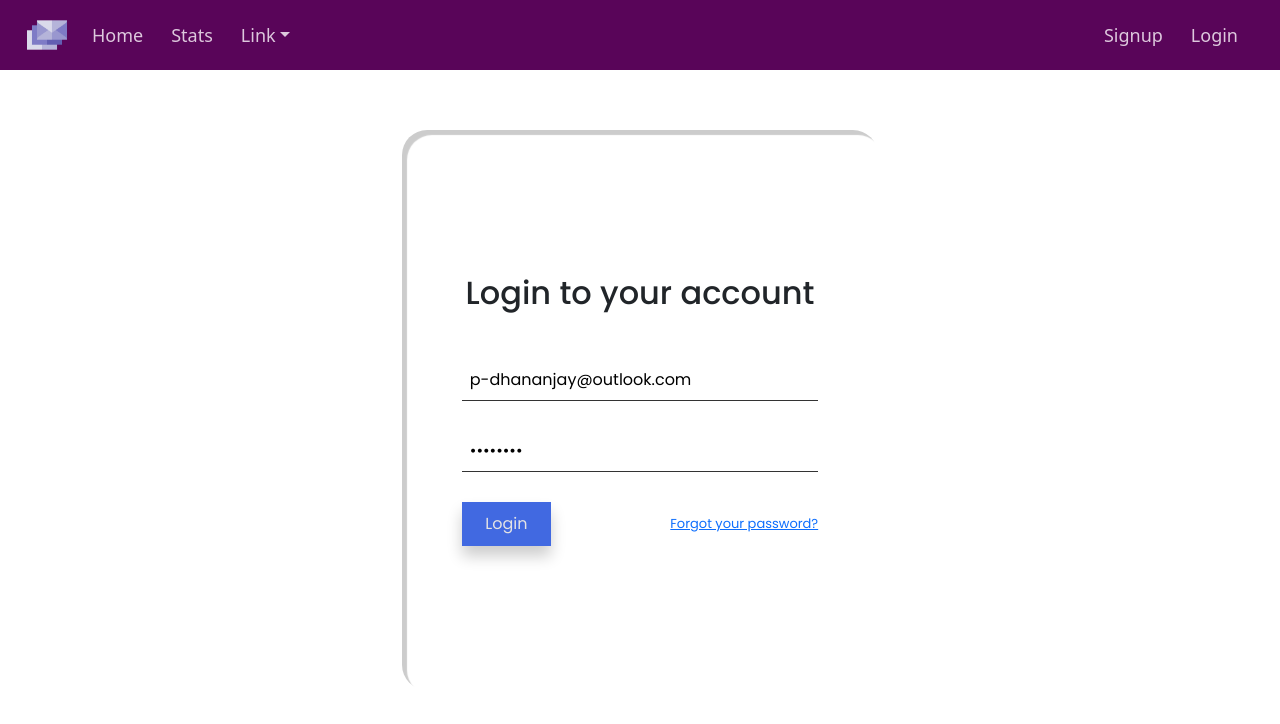
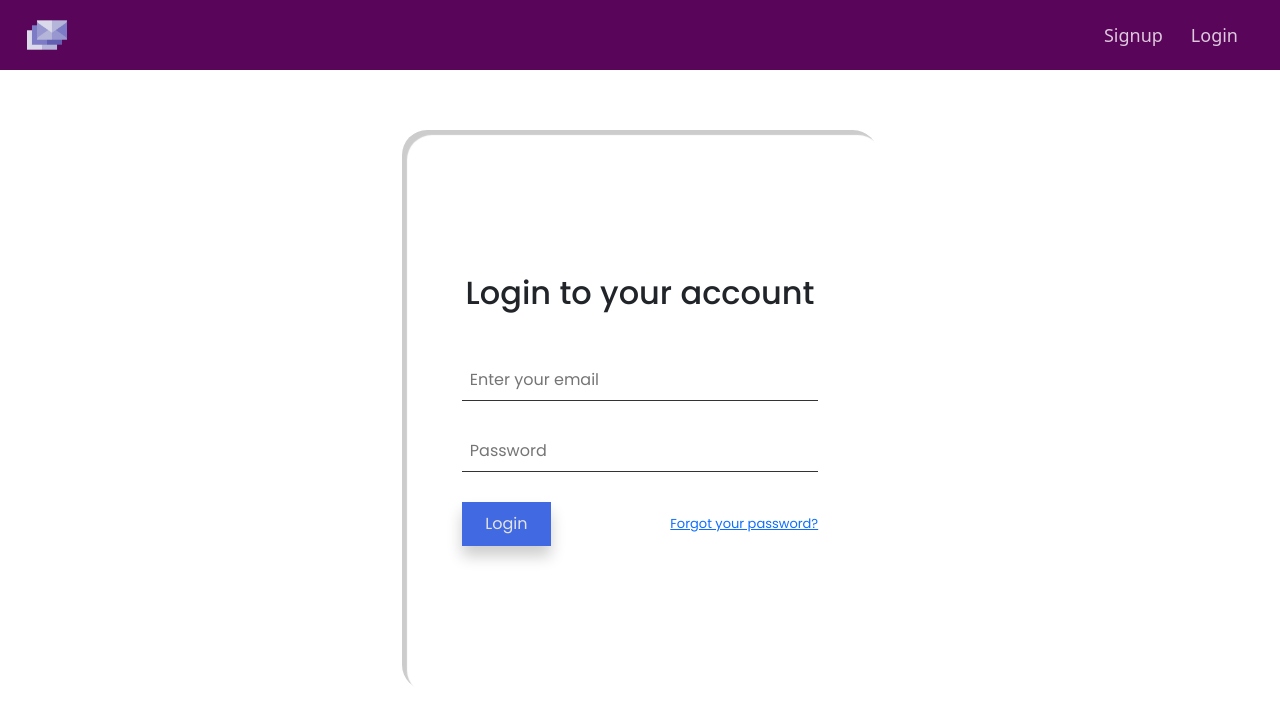
Before and after one commit to dhanno75/bulk-email-tool-frontend, a React (Create React App) app: page /login in a window 1280 px wide. Shown: the top 724 px of the page. Built offline with nearby package versions, Linux system fonts and the light colour scheme.

Commit message:
updation to my stupidity

```diff
--- a/src/components/login/Login.js
+++ b/src/components/login/Login.js
@@ -9,8 +9,8 @@ import "./login.css";
 import { useNavigate, Link } from "react-router-dom";
 
 const initialValues = {
-  email: "p-dhananjay@outlook.com",
-  password: "7410852.",
+  email: "",
+  password: "",
 };
 
 const Login = () => {
--- a/src/components/navigation/Navigation.js
+++ b/src/components/navigation/Navigation.js
@@ -28,7 +28,7 @@ const Navigation = () => {
     <div>
       <Navbar expand="lg" className="navi">
         <Container fluid>
-          <Link to="/home" className="nav-link home-link">
+          <Link to="#" className="nav-link home-link">
             <img src={Logo} alt="" className="navi-logo" />
           </Link>
           <Navbar.Toggle aria-controls="navbarScroll" />
@@ -38,13 +38,22 @@ const Navigation = () => {
               style={{ maxHeight: "100px" }}
               navbarScroll
             >
+              {isLoggedIn ? (
                 <Link to="/home" className="nav-link">
                   Home
                 </Link>
+              ) : (
+                ""
+              )}
+
+              {isLoggedIn ? (
                 <Link to="/stats" className="nav-link">
                   Stats
                 </Link>
-              <NavDropdown title="Link" id="navbarScrollingDropdown">
+              ) : (
+                ""
+              )}
+              {/* <NavDropdown title="Link" id="navbarScrollingDropdown">
                 <NavDropdown.Item href="#action3">Action</NavDropdown.Item>
                 <NavDropdown.Item href="#action4">
                   Another action
@@ -53,7 +62,7 @@ const Navigation = () => {
                 <NavDropdown.Item href="#action5">
                   Something else here
                 </NavDropdown.Item>
-              </NavDropdown>
+              </NavDropdown> */}
             </Nav>
             <Nav
               className=" my-2 my-lg-0"
--- a/src/components/statistics/Statistics.js
+++ b/src/components/statistics/Statistics.js
@@ -2,7 +2,6 @@ import React, { useEffect, useState } from "react";
 import { useDispatch, useSelector } from "react-redux";
 import { emailData } from "../../redux/features/EmailSlice";
 import BarChart from "../../utils/BarChart";
-import { UserData } from "../../utils/Data";
 import "./statistics.css";
 
 const Statistics = () => {
@@ -30,7 +29,6 @@ const Statistics = () => {
     };
   });
 
-  // let length = emails.length;
   const [userData, setUserData] = useState({
     labels: md.map((el) => el.month),
     datasets: [
@@ -65,10 +63,6 @@ const Statistics = () => {
     dispatch(emailData());
   }, [dispatch]);
 
-  // useEffect(() => {
-  //   userData
-  // })
-
   return (
     <div>
       <div className="container">
```
Lines whose indentation alone changed are shown as unchanged.
